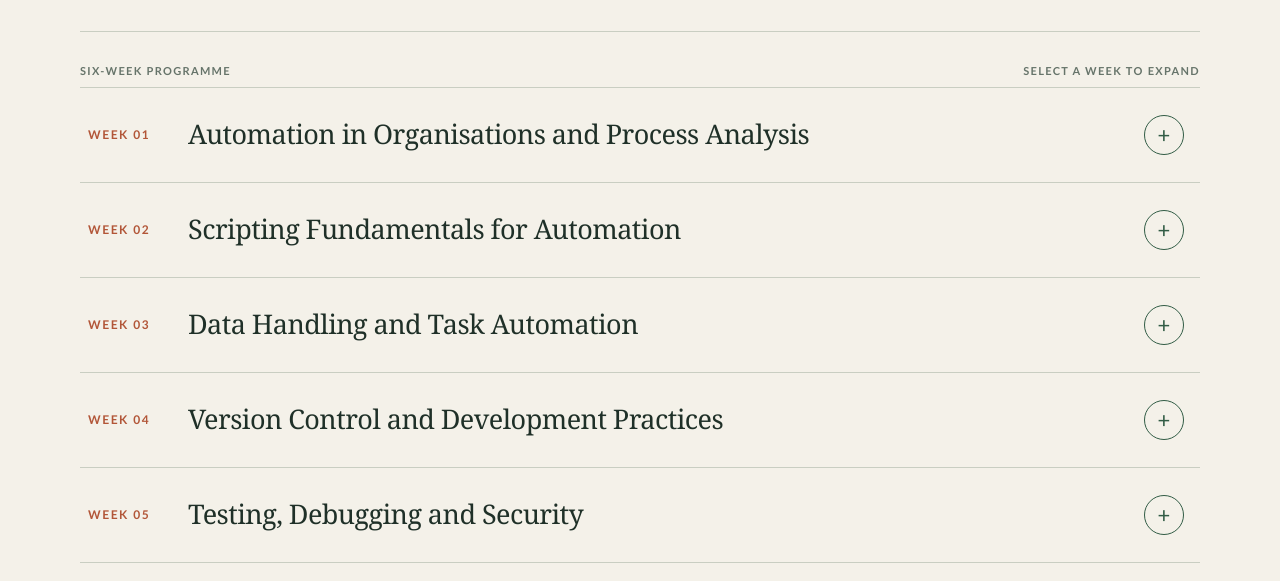
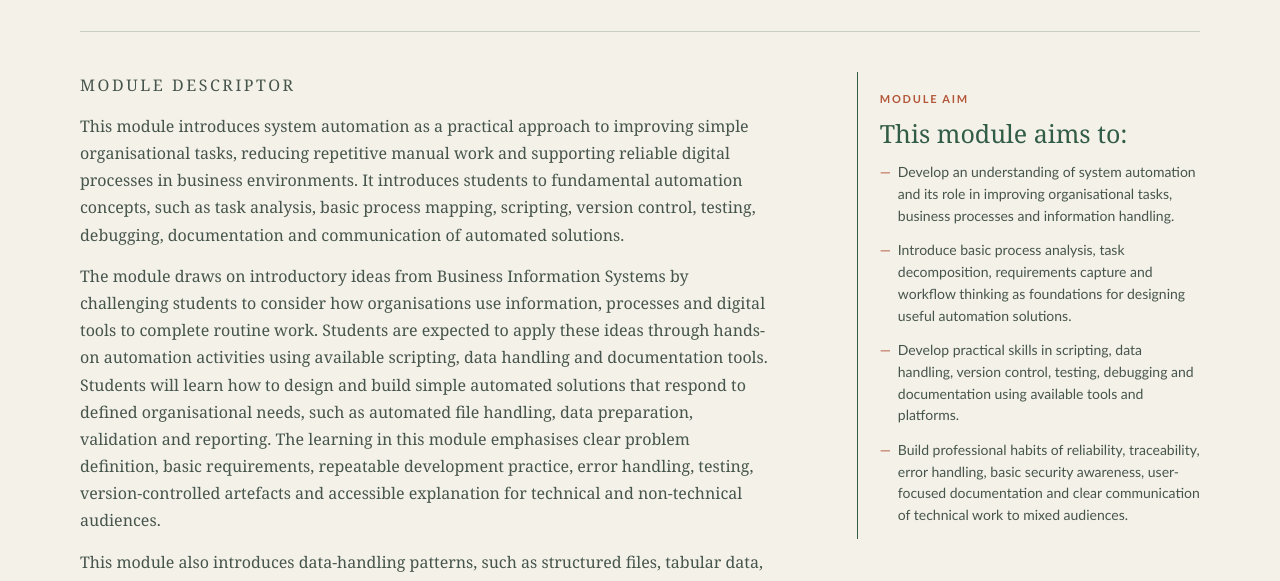
Before and after one commit to RickyL94/Class, a plain HTML site: page pages/roadmap.html in a window 1280 px wide. Shown: the part 336-917 px from the top of the page. Drawn offline with Linux system fonts and the light colour scheme.

Commit message:
Update roadmap.html

```diff
--- a/pages/roadmap.html
+++ b/pages/roadmap.html
@@ -71,6 +71,57 @@ h1 {
   transform: rotate(-8deg);
 }
 main { padding: 32px 0 72px; }
+.module-overview {
+  display: grid;
+  grid-template-columns: minmax(0, 1.35fr) minmax(270px, .65fr);
+  gap: clamp(28px, 5vw, 72px);
+  padding: 8px 0 40px;
+  margin-bottom: 34px;
+  border-bottom: 1px solid var(--rule);
+}
+.section-label {
+  margin: 0 0 14px;
+  color: var(--rust);
+  text-transform: uppercase;
+  letter-spacing: .16em;
+  font-size: 11px;
+  font-weight: 700;
+}
+.overview-copy p {
+  max-width: 690px;
+  margin: 0 0 14px;
+  color: #46554b;
+  font: 16px/1.7 var(--serif);
+}
+.overview-copy p:last-child { margin-bottom: 0; }
+.aim-panel {
+  align-self: start;
+  padding: 20px 0 0 22px;
+  border-left: 1px solid var(--green);
+}
+.aim-panel h2 {
+  margin: 0 0 14px;
+  color: var(--green);
+  font: 500 25px/1.15 var(--serif);
+}
+.aim-panel ul {
+  margin: 0;
+  padding: 0;
+  list-style: none;
+}
+.aim-panel li {
+  position: relative;
+  margin: 0 0 13px;
+  padding-left: 18px;
+  color: #46554b;
+  font: 14px/1.55 var(--sans);
+}
+.aim-panel li::before {
+  content: '—';
+  position: absolute;
+  left: 0;
+  color: var(--rust);
+}
 .roadmap-label {
   display: flex;
   align-items: baseline;
@@ -154,6 +205,8 @@ footer {
 @media (max-width: 650px) {
   .page { width: min(100% - 32px, 1120px); }
   header { padding: 38px 0 26px; grid-template-columns: 1fr; }
+  .module-overview { grid-template-columns: 1fr; gap: 28px; padding-bottom: 30px; }
+  .aim-panel { padding: 0 0 0 18px; }
   .header-mark { display: none; }
   .intro { font-size: 16px; }
   .week summary { grid-template-columns: 62px minmax(0, 1fr) 40px; gap: 10px; min-height: 82px; }
@@ -176,6 +229,24 @@ footer {
     </div>
   </header>
   <main>
+    <section class="module-overview" aria-label="Module overview">
+      <div class="overview-copy">
+        <p class="section-label">Module Descriptor</p>
+        <p>This module introduces system automation as a practical approach to improving simple organisational tasks, reducing repetitive manual work and supporting reliable digital processes in business environments. It introduces students to fundamental automation concepts, such as task analysis, basic process mapping, scripting, version control, testing, debugging, documentation and communication of automated solutions.</p>
+        <p>The module draws on introductory ideas from Business Information Systems by challenging students to consider how organisations use information, processes and digital tools to complete routine work. Students are expected to apply these ideas through hands-on automation activities using available scripting, data handling and documentation tools. Students will learn how to design and build simple automated solutions that respond to defined organisational needs, such as automated file handling, data preparation, validation and reporting. The learning in this module emphasises clear problem definition, basic requirements, repeatable development practice, error handling, testing, version-controlled artefacts and accessible explanation for technical and non-technical audiences.</p>
+        <p>This module also introduces data-handling patterns, such as structured files, tabular data, validation and simple transformation, preparing students for Databases in Trimester 2. It provides a foundation for later study in Business System Automation, Business Analytics, Cloud-Based Systems and Information System Automation.</p>
+      </div>
+      <aside class="aim-panel">
+        <p class="section-label">Module Aim</p>
+        <h2>This module aims to:</h2>
+        <ul>
+          <li>Develop an understanding of system automation and its role in improving organisational tasks, business processes and information handling.</li>
+          <li>Introduce basic process analysis, task decomposition, requirements capture and workflow thinking as foundations for designing useful automation solutions.</li>
+          <li>Develop practical skills in scripting, data handling, version control, testing, debugging and documentation using available tools and platforms.</li>
+          <li>Build professional habits of reliability, traceability, error handling, basic security awareness, user-focused documentation and clear communication of technical work to mixed audiences.</li>
+        </ul>
+      </aside>
+    </section>
     <div class="roadmap-label"><span>Six-week programme</span><span>Select a week to expand</span></div>
     <div class="week-list">
       <details class="week" id="week-1">
```
